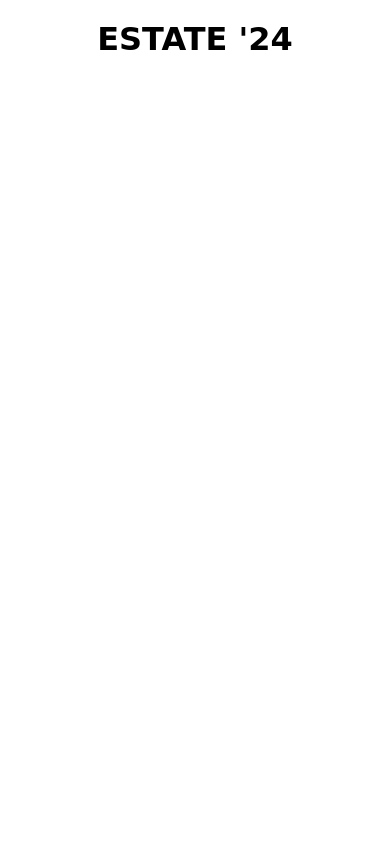
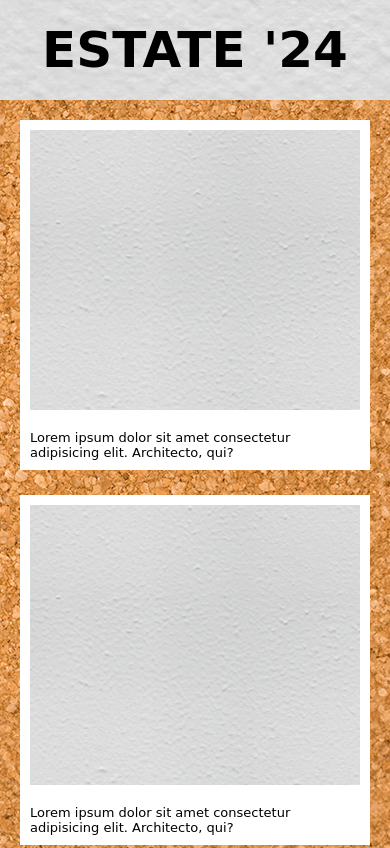
Before and after one commit to RaffaelePellegrino/js-photo-blog, a plain HTML site: page index.html in a window 390 px wide. Shown: the top 848 px of the page. Drawn offline with Linux system fonts and the light colour scheme; a web font is replaced by a local one.

Commit message:
responsive e card fatte

```diff
--- a/index.html
+++ b/index.html
@@ -11,14 +11,30 @@
 </head>
 <body>
     <header>
-        <h1>ESTATE '24</h1>
+        <div class="contenitore-header">
+            <h1>ESTATE '24</h1>
+        </div>
     </header>
 
     <main>
         <div class="contenitore">
-            <div class="card">
-                <img src="" alt="">
-                <figcaption></figcaption>
+            <div class="contenitore-card">
+                <div class="card">
+                    <img src="img/wall.png" alt="">
+                    <figcaption>Lorem ipsum dolor sit amet consectetur adipisicing elit. Architecto, qui?</figcaption>
+                </div>
+                <div class="card">
+                    <img src="img/wall.png" alt="">
+                    <figcaption>Lorem ipsum dolor sit amet consectetur adipisicing elit. Architecto, qui?</figcaption>
+                </div>
+                <div class="card">
+                    <img src="img/wall.png" alt="">
+                    <figcaption>Lorem ipsum dolor sit amet consectetur adipisicing elit. Architecto, qui?</figcaption>
+                </div>
+                <div class="card">
+                    <img src="img/wall.png" alt="">
+                    <figcaption>Lorem ipsum dolor sit amet consectetur adipisicing elit. Architecto, qui?</figcaption>
+                </div>
             </div>
         </div>
     </main>
--- a/style.css
+++ b/style.css
@@ -9,11 +9,54 @@
 body{
 	font-family: "Edu AU VIC WA NT Pre", cursive;
 }
-
-header{
+/* Header */
+.contenitore-header{
     display: flex;
     justify-content: center;
-    margin: 20px;
     align-items: center;
-    background-image: url('/i')
+    background-image: url('img/wall.png');
+    height: 100px;
 }
+
+.contenitore-header h1{
+    font-size: 50px;
+}
+
+/* Main */
+
+.contenitore{
+    background-image: url('img/cork.png');
+    height: 100vh;
+    display: flex;
+    justify-content: center;
+}
+
+.contenitore-card{
+    width: 1100px;
+    display: flex;
+    flex-wrap: wrap;
+    margin: 20px 0;
+    gap: 25px;
+    justify-content: center;
+}
+.card{
+    width: 350px;
+    background-color: white;
+    height: 350px;
+    display: flex;
+    flex-direction: column;
+}
+
+.card img{
+    height: 80%;
+    margin: 10px;
+    object-fit: cover;
+}
+
+.card figcaption{
+    height: 20%;
+    margin: 0 10px;
+    font-size: 13px;
+    align-items: center;
+    display: flex;
+}
```
Also changed, not shown: Screenshots/mobile.png (added), Screenshots/tablet.png (added), img/cork.png (added), img/pin.svg (added), img/wall.png (added), 1 other file.
